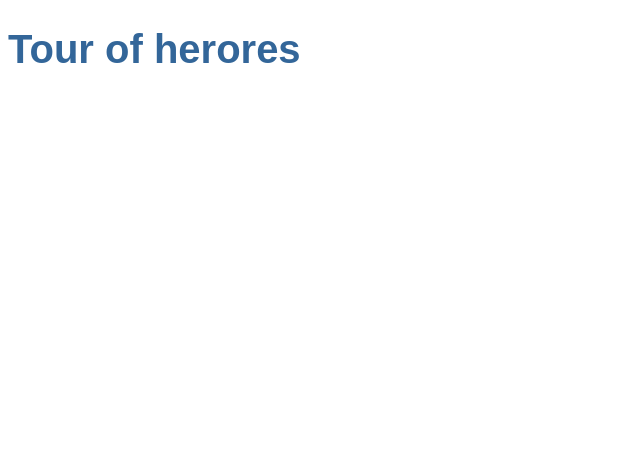
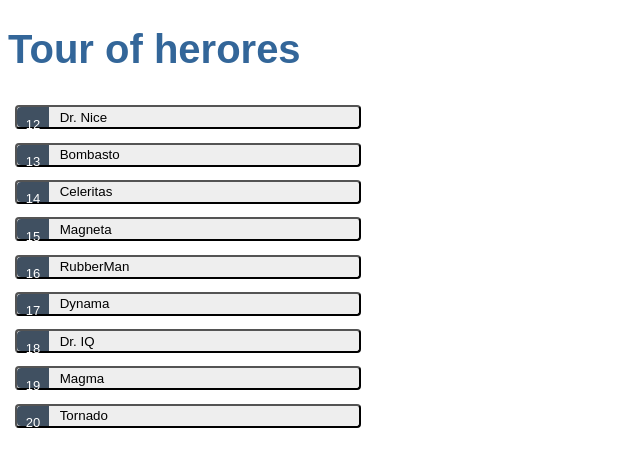
Before and after one commit to essenJean223/capacitacion-git-yei, an Angular app: page / in a window 1280 px wide. Shown: the top 466 px of the page, without its empty margins (0-640 px from the left). Built offline with nearby package versions, Linux system fonts and the light colour scheme.

Commit message:
display list

```diff
--- a/src/app/app.component.html
+++ b/src/app/app.component.html
@@ -1 +1,2 @@
 <h1>{{title}}</h1>
+<app-heroes></app-heroes>
--- /dev/null
+++ b/src/app/hero.ts
@@ -0,0 +1,4 @@
+export interface Hero{
+    id:number;
+    name:string;
+}
--- /dev/null
+++ b/src/app/heroes/heroes.component.css
@@ -0,0 +1,66 @@
+/* HeroesComponent's private CSS styles */
+.heroes {
+    margin: 0 0 2em 0;
+    list-style-type: none;
+    padding: 0;
+    width: 15em;
+}
+
+.heroes li {
+    display: flex;
+}
+
+.heroes button {
+    flex: 1;
+    cursor: pointer;
+    position: relative;
+    left: 0;
+    background-color: #eee;
+    margin: 0.5em;
+    padding: 0;
+    border-radius: 4px;
+    display: flex;
+    align-items: stretch;
+    height: 1.8em;
+}
+
+.heroes button:hover {
+    color: #2c3a41;
+    background-color: #e6e6e6;
+    left: 0.1em;
+}
+
+.heroes button:active {
+    background-color: #525252;
+    color: #fafafa;
+}
+
+.heroes button.selected {
+    background-color: black;
+    color: white;
+}
+
+.heroes button.selected:hover {
+    background-color: #505050;
+    color: white;
+}
+
+.heroes button.selected:active {
+    background-color: black;
+    color: white;
+}
+
+.heroes .badge {
+    display: inline-block;
+    font-size: small;
+    color: white;
+    padding: 0.8em 0.7em 0 0.7em;
+    background-color: #405061;
+    line-height: 1em;
+    margin-right: 0.8em;
+    border-radius: 4px 0 0 4px;
+}
+
+.heroes .name {
+    align-self: center;
+}
--- /dev/null
+++ b/src/app/heroes/heroes.component.html
@@ -0,0 +1,19 @@
+<h2>
+    <ul class="heroes">
+        <li *ngFor="let hero of heroes">
+            <button type="button" (click)="onSelect(hero)" [class.selected]="hero==selectedHero">
+                <span class="badge">{{hero.id}}</span>
+                <span class="name">{{hero.name}}</span>
+            </button>
+        </li>
+    </ul>
+</h2>
+
+<div *ngIf="selectedHero">
+    <h2>{{selectedHero.name | uppercase}} Details</h2>
+    <div>id: {{selectedHero.id}}</div>
+    <div>
+        <label for="hero-name">Hero name: </label>
+        <input id="hero-name" [(ngModel)]="selectedHero.name" placeholder="name">
+    </div>
+</div>
--- /dev/null
+++ b/src/app/heroes/heroes.component.ts
@@ -0,0 +1,33 @@
+import { Component, OnInit } from '@angular/core';
+import { Hero } from '../hero';
+import { HEROES } from '../mock-heroes';
+
+@Component({
+  selector: 'app-heroes',
+  templateUrl: './heroes.component.html',
+  styleUrls: ['./heroes.component.css']
+})
+export class HeroesComponent implements OnInit {
+
+  //propiedades
+  hero: Hero = {
+    id: 1,
+    name: 'Windostorm'
+  }
+
+  heroes = HEROES;
+  selectedHero?:Hero;
+
+  constructor() { }
+
+  //lifecycle hook: despues de crear un componente
+
+  ngOnInit(): void {
+  }
+
+  //click event
+  onSelect(hero:Hero){
+    this.selectedHero=hero;
+  }
+
+}
--- /dev/null
+++ b/src/app/mock-heroes.ts
@@ -0,0 +1,13 @@
+import { Hero } from './hero';
+
+export const HEROES: Hero[] = [
+    { id: 12, name: 'Dr. Nice' },
+    { id: 13, name: 'Bombasto' },
+    { id: 14, name: 'Celeritas' },
+    { id: 15, name: 'Magneta' },
+    { id: 16, name: 'RubberMan' },
+    { id: 17, name: 'Dynama' },
+    { id: 18, name: 'Dr. IQ' },
+    { id: 19, name: 'Magma' },
+    { id: 20, name: 'Tornado' }
+];
```
Also changed, not shown: src/app/app.module.ts (+6 -2 lines), 1 other file (tests, documents, lock files or other folders).
